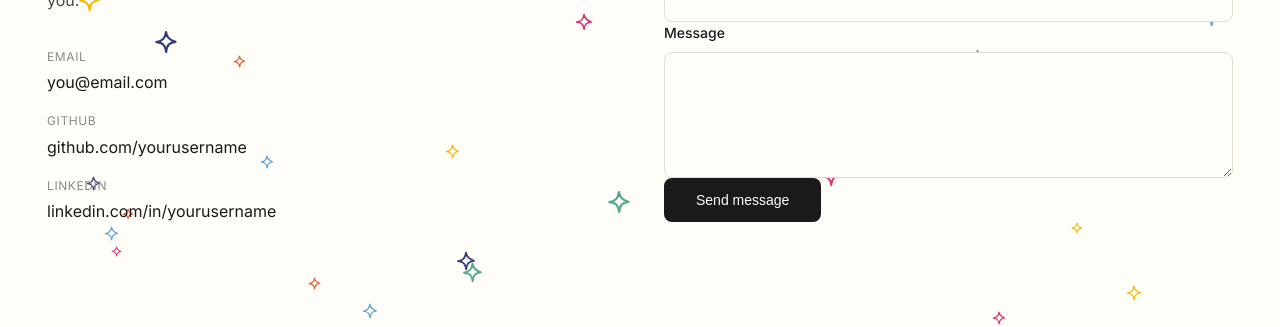
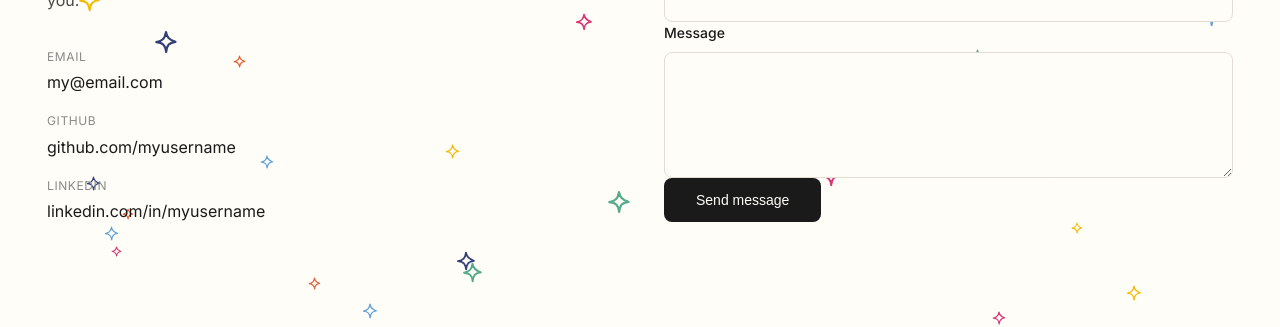
Before and after one commit to tessellis/portfolio-platform, a Next.js app: page /contact in a window 1280 px wide. Shown: the part 319-646 px from the top of the page. Built offline with nearby package versions, Linux system fonts and the light colour scheme.

Commit message:
Fix more typos

```diff
--- a/src/app/contact/page.tsx
+++ b/src/app/contact/page.tsx
@@ -2,9 +2,9 @@ import { ContactForm } from '@/components/sections/ContactForm';
 import styles from './page.module.css';
 
 const links = [
-  { label: 'Email', value: 'you@email.com', href: 'mailto:you@email.com' },
-  { label: 'GitHub', value: 'github.com/yourusername', href: 'https://github.com/yourusername' },
-  { label: 'LinkedIn', value: 'linkedin.com/in/yourusername', href: 'https://linkedin.com/in/yourusername' },
+  { label: 'Email', value: 'my@email.com', href: 'mailto:my@email.com' },
+  { label: 'GitHub', value: 'github.com/myusername', href: 'https://github.com/myusername' },
+  { label: 'LinkedIn', value: 'linkedin.com/in/myusername', href: 'https://linkedin.com/in/myusername' },
 ];
 
 export default function Contact() {
```
